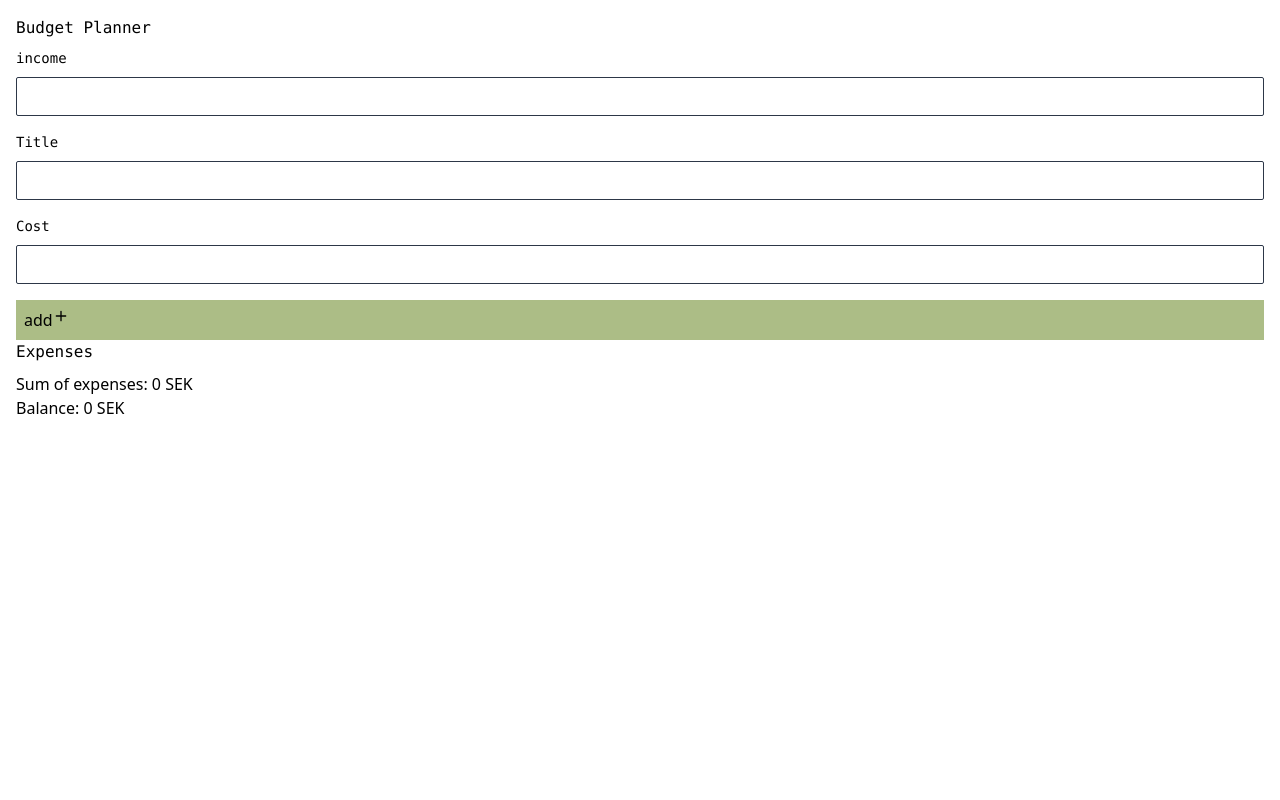
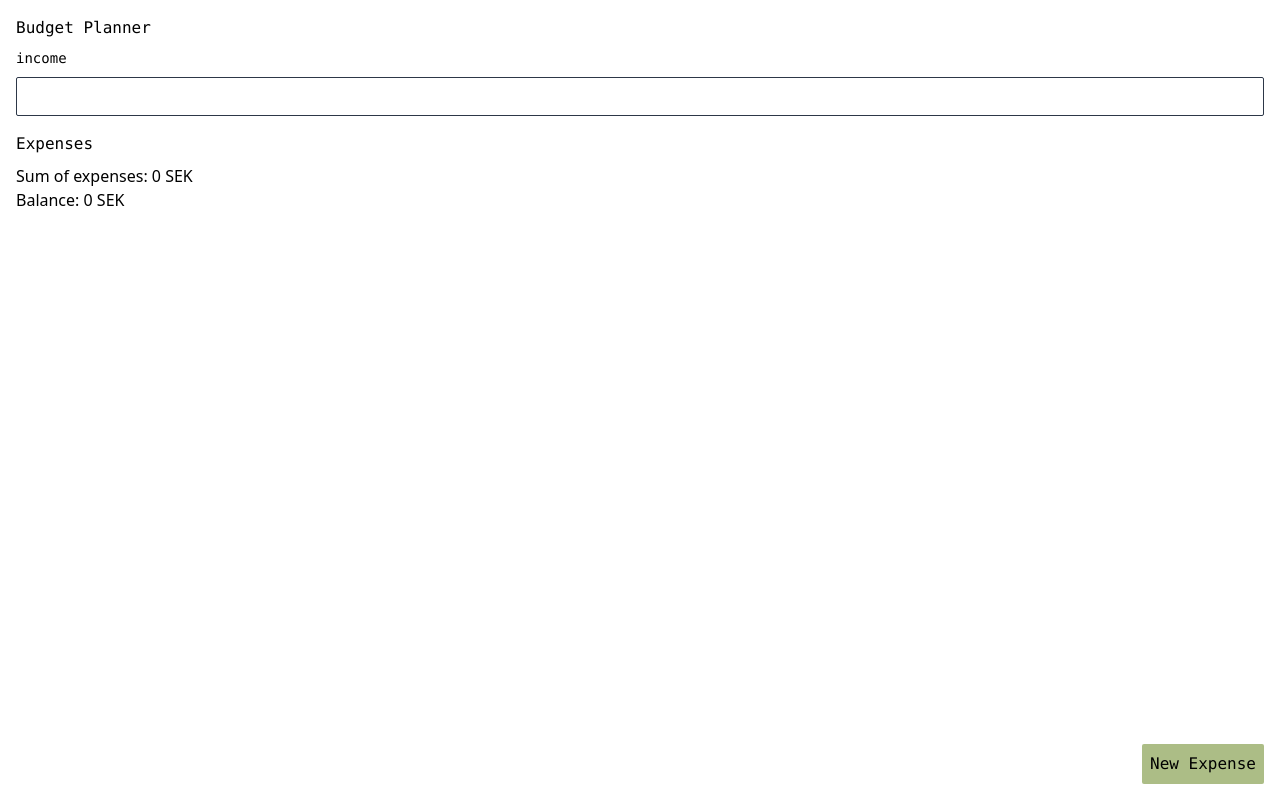
Before and after one commit to jdagmar/budget-planner, a React (Create React App) app: page / in a window 1280 px wide. Built offline with nearby package versions, Linux system fonts and the light colour scheme.

Commit message:
Handle when expenseform should show

```diff
--- a/src/App.tsx
+++ b/src/App.tsx
@@ -5,6 +5,7 @@ import {
   Header,
   ExpenseList,
   IncomeForm,
+  Button,
 } from './components';
 import { Action, State } from './State';
 
@@ -14,6 +15,7 @@ const reducer = (state: State, action: Action): State => {
       return {
         ...state,
         expenses: [...state.expenses, action.payload],
+        isExpenseFormVisible: false,
         addExpenseForm: {},
       };
     case 'updateExpenseForm':
@@ -38,11 +40,17 @@ const reducer = (state: State, action: Action): State => {
         ...state,
         expenses: updatedExpenseList,
       };
+    case 'ToggleExpenseFormVisibility':
+      return {
+        ...state,
+        isExpenseFormVisible: action.payload,
+      };
   }
 };
 
 const initState: State = {
   expenses: [],
+  isExpenseFormVisible: false,
   income: undefined,
   addExpenseForm: {},
   setIncomeForm: {},
@@ -57,19 +65,13 @@ export const App = () => {
   const [state, dispatch] = useReducer(reducer, initState);
 
   return (
-    <main className="m-4">
+    <main className="h-full flex justify-between flex-col">
+      <div className="m-4">
         <Header />
         <IncomeForm
           setIncomeForm={state.setIncomeForm}
           onChange={income => {
             dispatch({ type: 'setIncome', payload: income });
-        }}
-      />
-      <ExpenseForm
-        onSubmit={expense => dispatch({ type: 'addExpense', payload: expense })}
-        expenseForm={state.addExpenseForm}
-        onChange={expense => {
-          dispatch({ type: 'updateExpenseForm', payload: expense });
           }}
         />
         <ExpenseList
@@ -82,6 +84,39 @@ export const App = () => {
           expenses={state.expenses}
           setIncomeForm={state.setIncomeForm}
         />
+      </div>
+
+      <div>
+        <Button
+          text="New Expense"
+          classes="absolute bottom-0 right-0 m-4"
+          color="swampGreen"
+          onClick={() => {
+            dispatch({
+              type: 'ToggleExpenseFormVisibility',
+              payload: !state.isExpenseFormVisible,
+            });
+          }}
+        />
+
+        {state.isExpenseFormVisible && (
+          <ExpenseForm
+            onSubmit={expense =>
+              dispatch({ type: 'addExpense', payload: expense })
+            }
+            expenseForm={state.addExpenseForm}
+            onChange={expense => {
+              dispatch({ type: 'updateExpenseForm', payload: expense });
+            }}
+            onClick={() => {
+              dispatch({
+                type: 'ToggleExpenseFormVisibility',
+                payload: !state.isExpenseFormVisible,
+              });
+            }}
+          />
+        )}
+      </div>
     </main>
   );
 };
--- a/src/components/Button.tsx
+++ b/src/components/Button.tsx
@@ -1,19 +1,20 @@
 import React from 'react';
-import { AddIcon } from './Icons';
+import { GetIcon } from '../helpers/GetIcon';
 
 type Props = {
   text: string;
   icon?: string;
+  classes?: string;
+  color?: string;
   onClick?: () => void;
-  classes?: string;
 };
 
 export const Button = (props: Props) => {
-  const cssClasses = 'flex p-2 bg-swampGreen rounded-sm' + props.classes;
+  const cssClasses = `flex p-2 bg-${props.color} rounded-sm font-mono items-center ${props.classes}`;
   return (
     <button className={cssClasses} onClick={props.onClick}>
       <span>{props.text}</span>
-      <AddIcon />
+      {GetIcon(props.icon)}
     </button>
   );
 };
--- a/src/components/ExpenseForm.tsx
+++ b/src/components/ExpenseForm.tsx
@@ -7,11 +7,21 @@ type Props = {
   expenseForm: AddExpenseForm;
   onSubmit: (a: Expense) => void;
   onChange: (a: AddExpenseForm) => void;
+  onClick: () => void;
 };
 
 export const ExpenseForm = (props: Props) => {
   return (
+    <div className="p-4 absolute bottom-0 z-50 w-full bg-gray-200">
+      <Button
+        text=""
+        icon="close"
+        classes="absolute right-0 pr-4"
+        onClick={props.onClick}
+      />
+
       <form
+        className="mt-4"
         onSubmit={e => {
           const { cost, title } = props.expenseForm;
 
@@ -36,6 +46,7 @@ export const ExpenseForm = (props: Props) => {
             type="text"
             label="Title"
             value={props.expenseForm.title || ''}
+            icon="label"
             onChange={newTitle =>
               props.onChange({ ...props.expenseForm, title: newTitle })
             }
@@ -43,14 +54,16 @@ export const ExpenseForm = (props: Props) => {
           <Input
             type="text"
             label="Cost"
+            icon="money"
             value={props.expenseForm.cost?.toString() || ''}
             onChange={newCost =>
               props.onChange({ ...props.expenseForm, cost: newCost })
             }
           />
-        <Button text="add" classes="w-1/5" />
+          <Button text="add" color="swampGreen" classes="w-full" />
         </div>
-      <p>{props.expenseForm.error}</p>
+        <p className="text-xs text-red-500 mb-2">{props.expenseForm.error}</p>
       </form>
+    </div>
   );
 };
```
Also changed, not shown: src/State.tsx (+8 -1 lines). Lines whose indentation alone changed are shown as unchanged.
